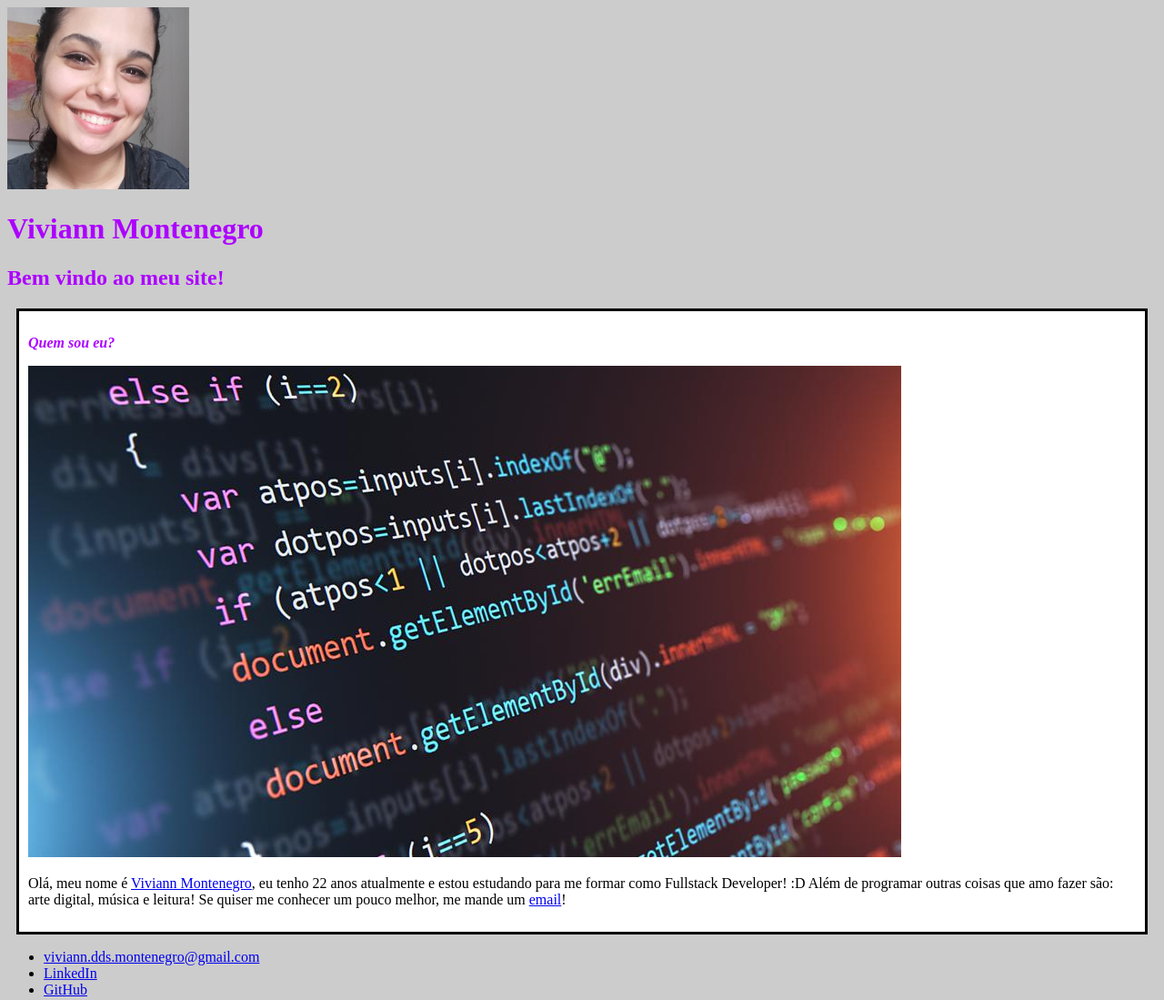
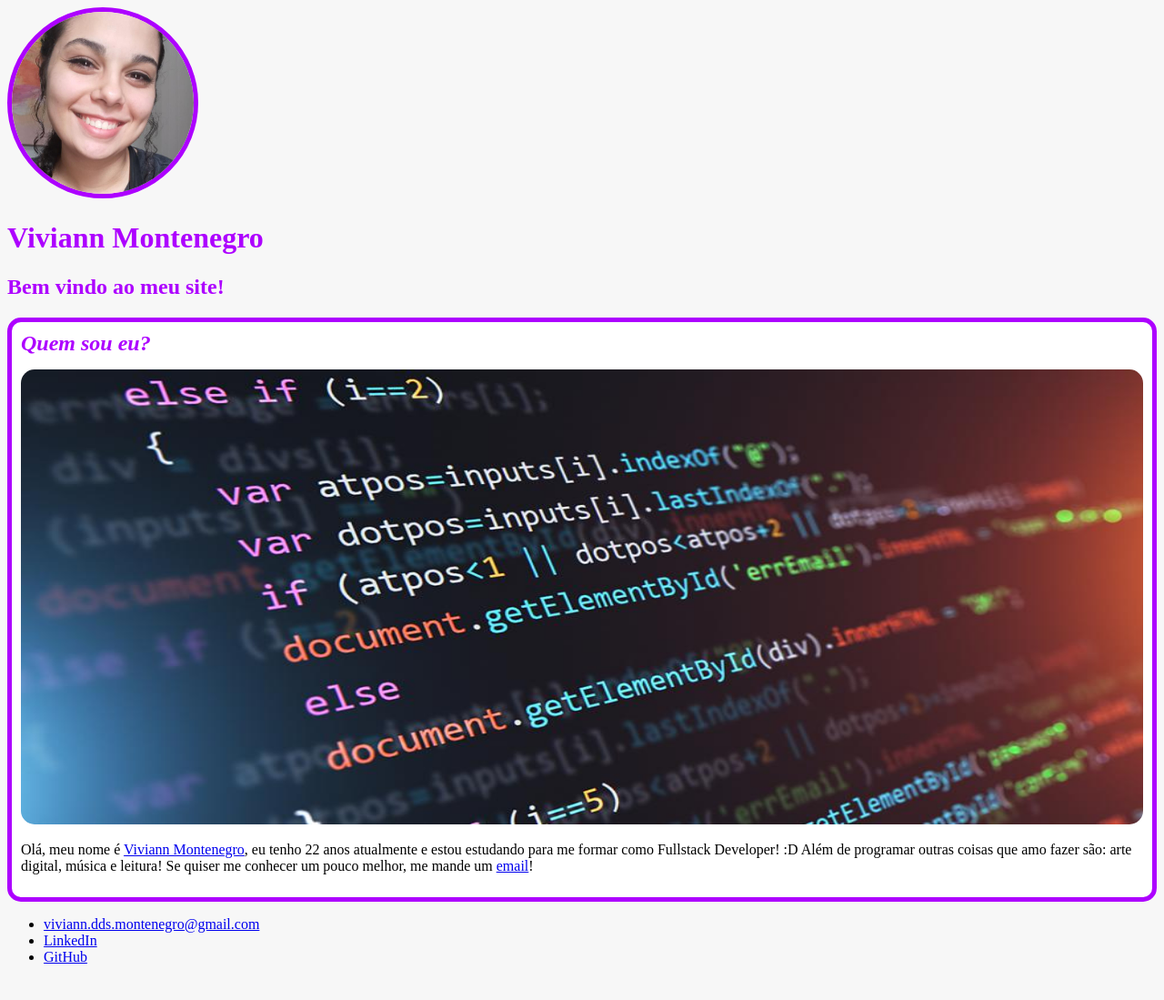
Before and after one commit to viviann-montenegro/html5-css3-bootcampDecolaDev, a plain HTML site: page index.html in a window 1280 px wide. Shown: the whole page at 91% size. After the commit the page ends 1077 px from the top, so only its background shows below. Drawn offline with Linux system fonts and the light colour scheme.

Commit message:
atualiza7 index.html, atualiza style.css

```diff
--- a/index.html
+++ b/index.html
@@ -7,7 +7,7 @@
 	</head>
 	<body>
 		<header>
-			<img id="foto" src="foto.jpg" alt="Foto de Viviann Montenegro">
+			<img class="photo" src="foto.jpg" alt="Foto de Viviann Montenegro">
 			<h1 id="title">Viviann Montenegro</h1>
 		</header>
 
@@ -18,9 +18,9 @@
 			<article class="post">
 				<header>
 					<h3 class="post_title">Quem sou eu?</h3>
-					<img src="code.jpg" alt="Editor contendo parte de código javascript">
+					<img class="post_image" src="code.jpg" alt="Editor contendo parte de código javascript">
 				</header>
-				<p>
+				<p class="post_content">
 					Olá, meu nome é <a href="https://www.linkedin.com/in/viviann-montenegro/" target="_blank">Viviann Montenegro</a>, eu tenho 22 anos atualmente e estou estudando para me formar como Fullstack Developer! :D Além de programar outras coisas que amo fazer são: arte digital, música e leitura! Se quiser me conhecer um pouco melhor, me mande um <a href="mailto:viviann.dds.montenegro@gmail.com">email</a>!
 				</p>
 			</article>
--- a/style.css
+++ b/style.css
@@ -1,24 +1,41 @@
 body {
-	background: #ccc;
+	background: #f7f7f7;
 }
 
-#foto {
+.photo {
 	height: 200px;
 	width: 200px;
+	border: 5px solid #AD00ff;
+	border-radius: 50%;
 }
 
 #title, .subtitle, .post_title {
-	color: #AD00FF;
+	color: #AD00ff;
 }
 
 .post_title {
-	font-size: 16px;
+	font-size: 24px;
 	font-style: italic;
+	margin: 0;
+	margin-bottom: 15px;
 }
 
 .post{
 	background: #fff;
 	padding: 10px;
-	border: 3px solid #000;
-	margin: 10px;
+	border: 5px solid #AD00ff;
+	border-radius: 15px;
+	margin-bottom: 15px;
 }
+
+.post_content {
+	margin: 0;
+	margin-bottom: 15px;
+}
+
+.post_image {
+	width: 100%;
+	height: 500px;
+	margin-bottom: 15px;
+	border-radius: 15px;
+}
```
